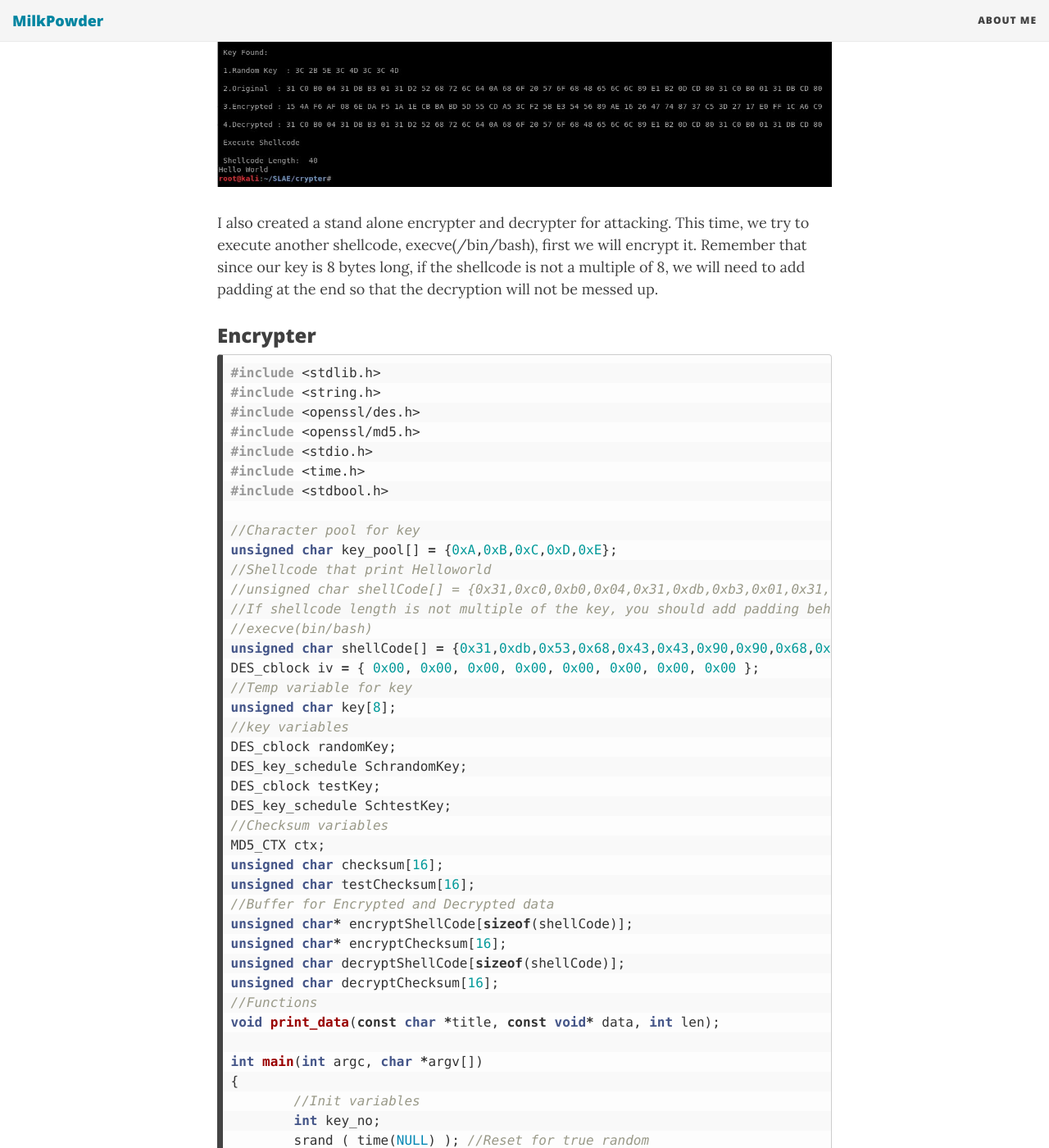
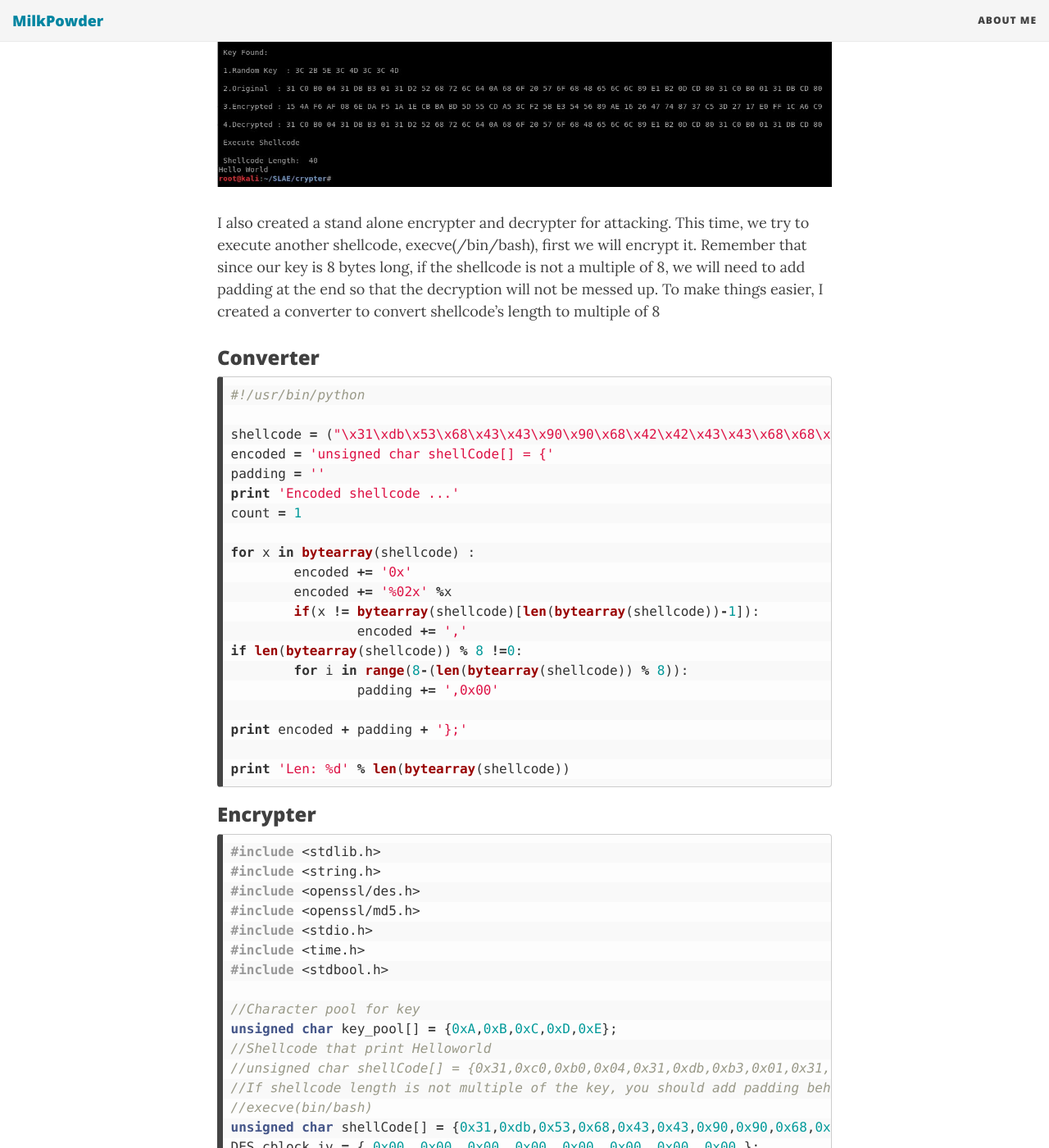
Before and after one commit to xMilkPowderx/xMilkPowderx.github.io, a Jekyll site: the page built from _posts/2019-06-20-SLAEEX7.md, in a window 1280 px wide and 1400 px high, scrolled down 5604 px. Shown: the whole window at 82% size. Built offline with Jekyll 4.4.1, drawn with Linux system fonts in a browser that asks for light colours; nearby versions of some CDN libraries; comment, search, counter and statistics services are not loaded.

Commit message:
SLAE-Ex7

````diff
--- a/_posts/2019-06-20-SLAEEX7.md
+++ b/_posts/2019-06-20-SLAEEX7.md
@@ -212,7 +212,31 @@ void print_data(const char *title, const void* data, int len)
 
 I also created a stand alone encrypter and decrypter for attacking.
 This time, we try to execute another shellcode, execve(/bin/bash), first we will encrypt it.
-Remember that since our key is 8 bytes long, if the shellcode is not a multiple of 8, we will need to add padding at the end so that the decryption will not be messed up.
+Remember that since our key is 8 bytes long, if the shellcode is not a multiple of 8, we will need to add padding at the end so that the decryption will not be messed up. To make things easier, I created a converter to convert shellcode's length to multiple of 8
+
+### Converter
+```python
+#!/usr/bin/python
+
+shellcode = ("\x31\xdb\x53\x68\x43\x43\x90\x90\x68\x42\x42\x43\x43\x68\x68\x41\x42\x42\x68\x2f\x62\x61\x73\x68\x2f\x62\x69\x6e\x89\xe6\x88\x5e\x09\x89\x76\x0a\x89\x5e\x0e\x8d\x1e\x8d\x4e\x0a\x8d\x56\x0e\x31\xc0\xb0\x0b\xcd\x80")
+encoded = 'unsigned char shellCode[] = {'
+padding = ''
+print 'Encoded shellcode ...'
+count = 1
+
+for x in bytearray(shellcode) :
+	encoded += '0x'
+	encoded += '%02x' %x
+	if(x != bytearray(shellcode)[len(bytearray(shellcode))-1]):
+		encoded += ','
+if len(bytearray(shellcode)) % 8 !=0:
+	for i in range(8-(len(bytearray(shellcode)) % 8)):
+		padding += ',0x00'
+
+print encoded + padding + '};'
+
+print 'Len: %d' % len(bytearray(shellcode))
+```
 
 ### Encrypter
 ```c
````
